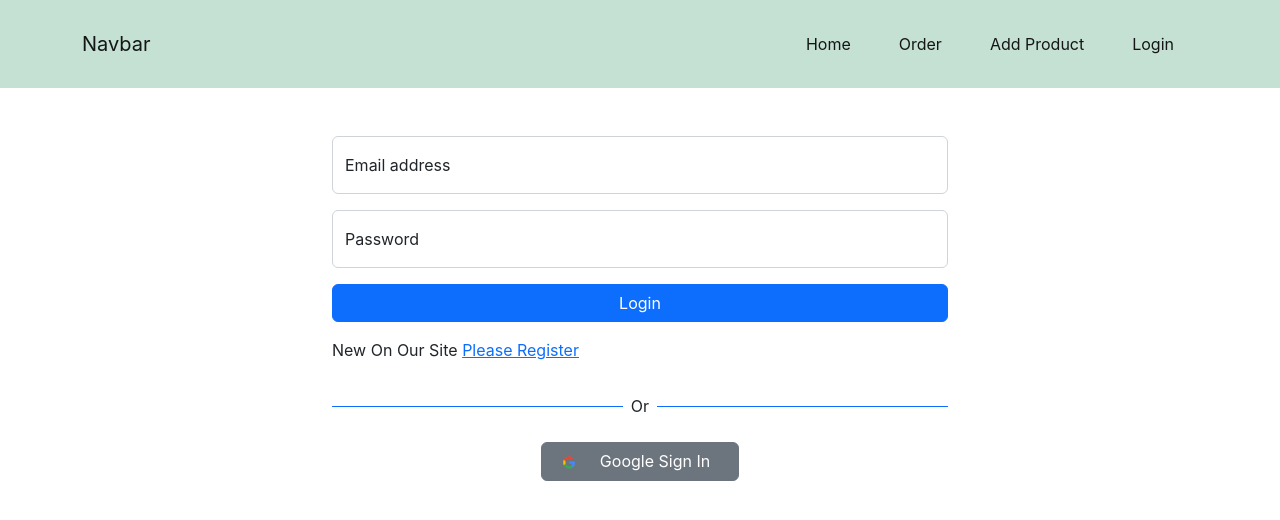
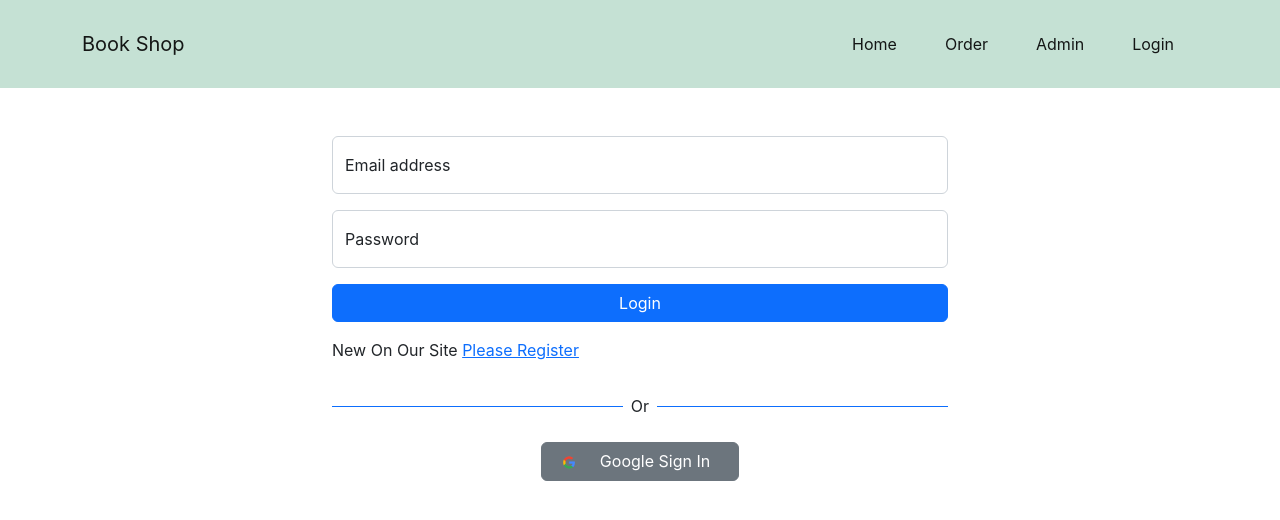
Before and after one commit to codeCampWithSifat/fresh-book-shop-client, a React (Create React App) app: page /login in a window 1280 px wide. Shown: the top 520 px of the page. Built offline with nearby package versions, Linux system fonts and the light colour scheme; no server answers.

Commit message:
full done

```diff
--- a/src/App.js
+++ b/src/App.js
@@ -10,6 +10,7 @@ import Navbar from "./Components/Shared/Navbar/Navbar";
 import RequiredAuth from "./Components/Login/RequiredAuth/RequiredAuth";
 import ManageProduct from "./Components/ManageProduct/ManageProduct";
 import OrderInfo from "./Components/OrderInfo/OrderInfo";
+import Admin from "./Components/Admin/Admin";
 
 function App() {
   return (
@@ -21,6 +22,14 @@ function App() {
         <Route path="/login" element={<Login />} />
         <Route path="/register" element={<Register />} />
         <Route path="/manageproducts" element={<ManageProduct />} />
+        <Route
+          path="/admin"
+          element={
+            <RequiredAuth>
+              <Admin />
+            </RequiredAuth>
+          }
+        />
         <Route
           path="/addproduct"
           element={
--- a/src/Components/AddProduct/AddProduct.js
+++ b/src/Components/AddProduct/AddProduct.js
@@ -13,9 +13,7 @@ const AddProduct = () => {
               <Link to="/manageproducts">Manage Products</Link>
             </li>
             <li className="list-group-item"><Link to="/addproduct">Add Product</Link></li>
-            <li className="list-group-item">A third item</li>
-            <li className="list-group-item">A fourth item</li>
-            <li className="list-group-item">And a fifth one</li>
+
           </ul>
         </div>
         <div className="col-8">
--- /dev/null
+++ b/src/Components/Admin/Admin.js
@@ -0,0 +1,25 @@
+import React from "react";
+import { Link } from "react-router-dom";
+import AddBook from "../AddProduct/AddBook";
+
+const Admin = () => {
+  return (
+    <div className="container d-flex align-items-center">
+      <div className="w-50">
+        <ul class="list-group">
+          <li class="list-group-item">
+            <Link to="/addproduct"> Add Product</Link>
+          </li>
+          <li class="list-group-item">
+            <Link to="/manageproducts">Manage Product</Link>
+          </li>
+        </ul>
+      </div>
+      <div className="w-50">
+        <AddBook />
+      </div>
+    </div>
+  );
+};
+
+export default Admin;
--- a/src/Components/Shared/Navbar/Navbar.js
+++ b/src/Components/Shared/Navbar/Navbar.js
@@ -15,7 +15,7 @@ const Navbar = () => {
       <nav className="navbar navbar-expand-lg ">
         <div className="container">
           <Link className="navbar-brand" to="/">
-            Navbar
+            Book Shop
           </Link>
           <button
             className="navbar-toggler"
@@ -52,9 +52,9 @@ const Navbar = () => {
                 <Link
                   className="nav-link active"
                   aria-current="page"
-                  to="/addproduct"
+                  to="/admin"
                 >
-                  Add Product
+                  Admin
                 </Link>
               </li>
               {!user ? (
```
